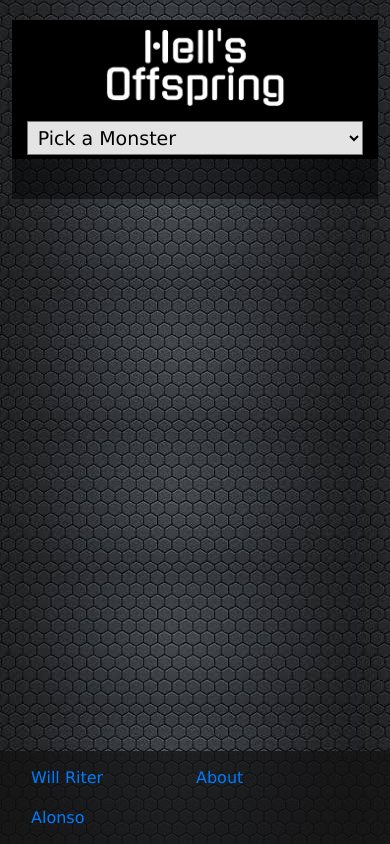
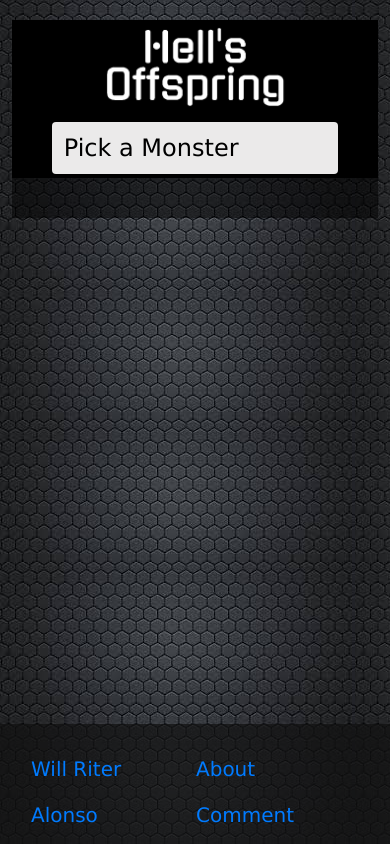
Before and after one commit to chaos67731/Hellsoffspring, a PHP site: page / in a window 390 px wide. Run offline with PHP 8.4, Linux system fonts and the light colour scheme; style sheets or scripts are compiled from the project's sources.

Commit message:
Site clean up / Add comment page

```diff
--- a/index.html
+++ b/index.html
@@ -25,9 +25,7 @@
 	<body class="ejs">
 		<div id="app">
 			<div class="appItem MainWrap">
-				<div class="col wrap">
-
-					<header class="row align-items-center SiteHeader">
+				<header class="row align-items-center SiteHeader wrap mb-0">
 					<div class="logo col-12 col-md-3 text-center">
 						<a href="/" title="" id="logoTitle">
 							<h1 class="m-0" id="logo" data-item="siteName"> </h1>
@@ -39,14 +37,14 @@
 						</select>
 					</nav>
 				</header>
-
+				<div class="col wrap mt-0">
 					<main class="row load MainContent" id="js-content"><!-- Contnet Goes Here --></main>
 				</div>
 			</div>
 			<footer class="footer appItem">
 				<div id="test" data-item="test"></div>
-				<div class="row col-12">
-					<div class="col-12 col-md-6">
+				<div class="row align-items-center col-12">
+					<div class="col-12 col-md-6 py-2">
 						<span data-item="siteName"></span>
 						<time data-item="year"></time>
 					</div>
@@ -60,6 +58,7 @@
 						<div class="col">
 							<nav class="nav flex-column text-left">
 									<a href="#About" class="nav-link" data-item="page">About</a>
+									<a href="#Comment" class="nav-link" data-item="page">Comment</a>
 							</nav>
 						</div>
 					</div>
--- a/resources/css/site.css
+++ b/resources/css/site.css
@@ -2,6 +2,7 @@
 body{
   background-image: url(/resources/img/site/background-3.jpg);
   font-family: Verdana, Geneva, sans-serif;
+  font-size: 20px;
 }
 .img{
   max-width: 100%;
@@ -17,6 +18,7 @@ br {
   margin:  20px auto;
   color: white;
   background: rgba(0, 0, 0, 0.5);
+  padding: 0 25px;
 }
 #app{
   min-height:100vh;
@@ -72,12 +74,16 @@ div#monsters_chosen {
 
 .DropDown{
   text-transform: none;
-  background: #e4e4e4;
   width: 100%;
-  border-radius: 0;
-  padding: 4px 6px;
   margin: 4px 0;
-  font-size: 19px;
+  border: none;
+  box-shadow: none;
+  background-image: none;
+  -webkit-appearance: none;
+  background: #ebeaea;
+  padding: 8px 12px;
+  border-radius: 4px;
+  font-size: 24px;
 }
 
 
@@ -188,6 +194,12 @@ color: #000 !important;
 
 
 
+.fb-comments {
+  background: #fff;
+  padding: 10px;
+  margin-top: 12px;
+  margin-bottom: 12px;
+}
 
 
 
@@ -204,4 +216,6 @@ color: #000 !important;
   text-align: center;
   font-size: 30px;
   font-weight: 900;
+  text-transform: capitalize;
+  margin-top: 14px;
 }
--- a/resources/js/site.js
+++ b/resources/js/site.js
@@ -45,7 +45,11 @@ $(document).ready(function() {
             setTimeout(LoadBasicPage, 100);
             var pageTheName = "About - ";
             document.title = "About - Hell's Offspring";
-
+        }
+        else if (window.location.href.indexOf('#Comment') > -1) {
+            setTimeout(LoadBasicPage, 100);
+            var pageTheName = "Comment - ";
+            document.title = "Comment - Hell's Offspring";
         }
         else if (window.location.href.indexOf('#WillRiter') > -1) {
             setTimeout(LoadBasicPage, 100);
```
Also changed, not shown: pages/html/Comment.html (added, +19 -0 lines), partials/search.html (+6 -7 lines), pages/html/Alonso.html (line endings or trailing spaces), readme.md. Lines whose indentation alone changed are shown as unchanged.
